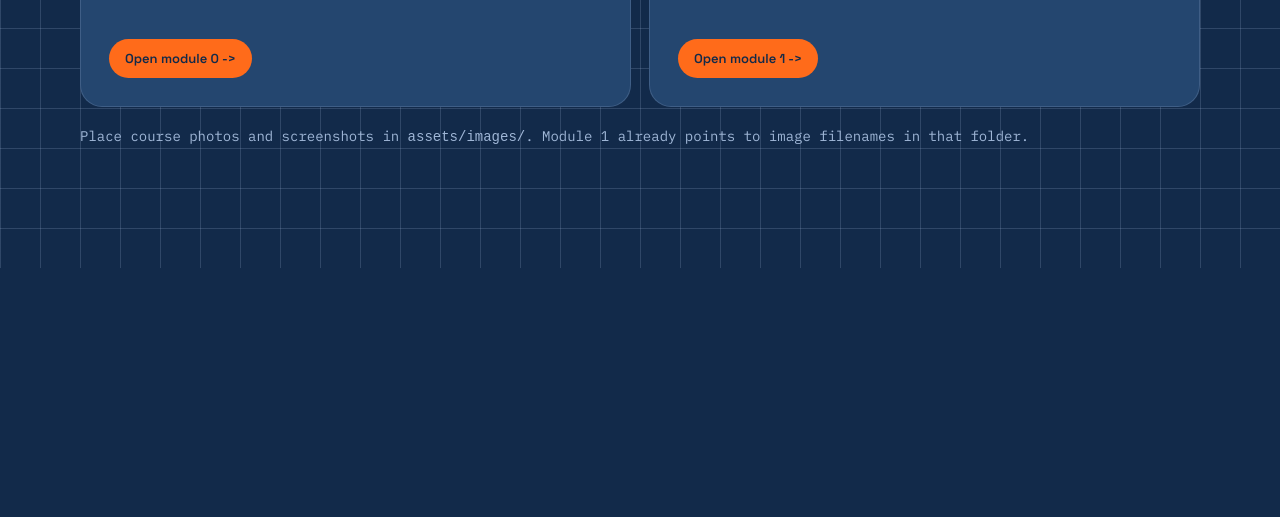
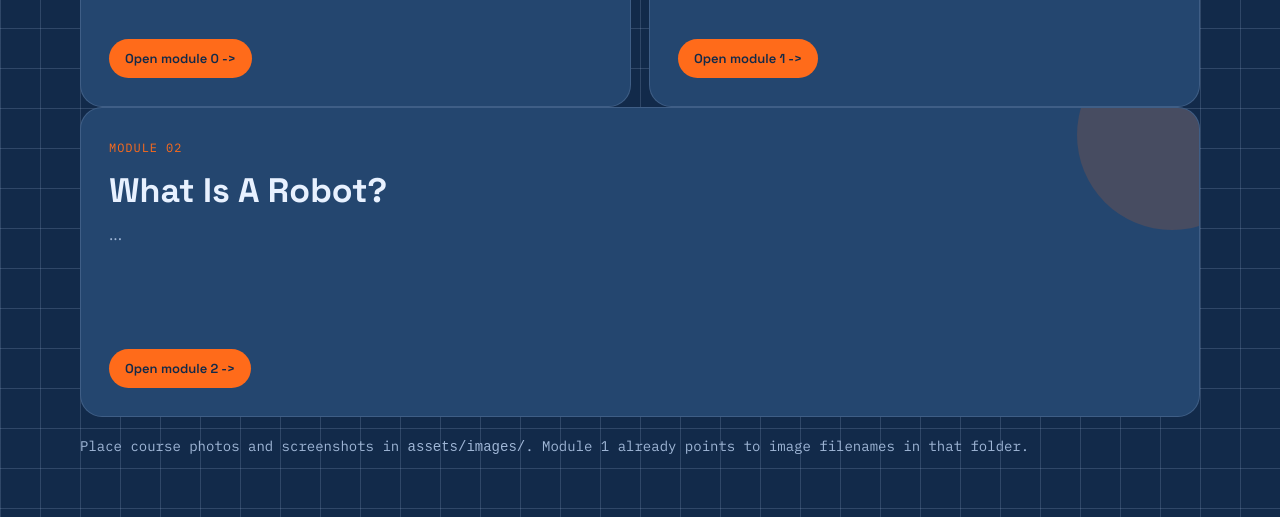
Before and after one commit to themxtr/ftc-basics, a plain HTML site: page index.html in a window 1280 px wide. Shown: the part 532-1049 px from the top of the page. Before the commit the page ends 800 px from the top, so only its background shows below. Drawn offline with Linux system fonts and the light colour scheme.

Commit message:
Add Module 02 section to index.html

```diff
--- a/index.html
+++ b/index.html
@@ -40,6 +40,14 @@
       <span class="index-cta">Open module 1 -&gt;</span>
     </a>
   </section>
+  <a class="index-card" href="module-2.html">
+  <div>
+    <span class="index-kicker">Module 02</span>
+    <h2>What Is A Robot?</h2>
+    <p>...</p>
+  </div>
+  <span class="index-cta">Open module 2 -&gt;</span>
+</a>
 
   <p class="index-note">Place course photos and screenshots in <code>assets/images/</code>. Module 1 already points to image filenames in that folder.</p>
 </main>
```
